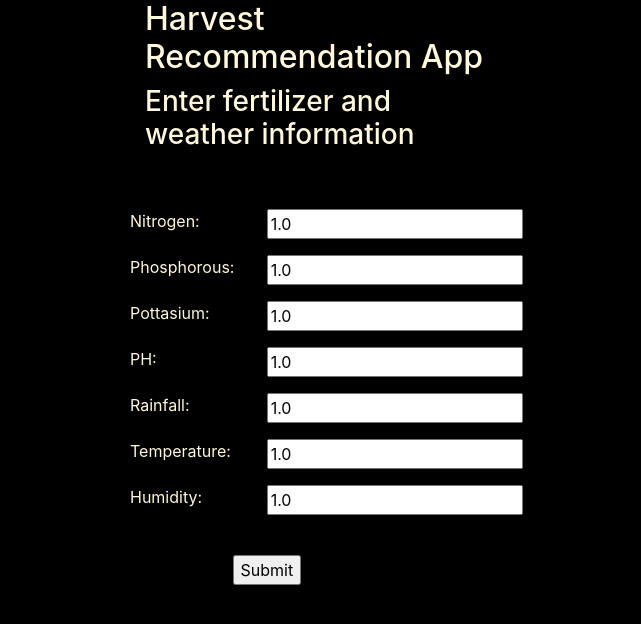
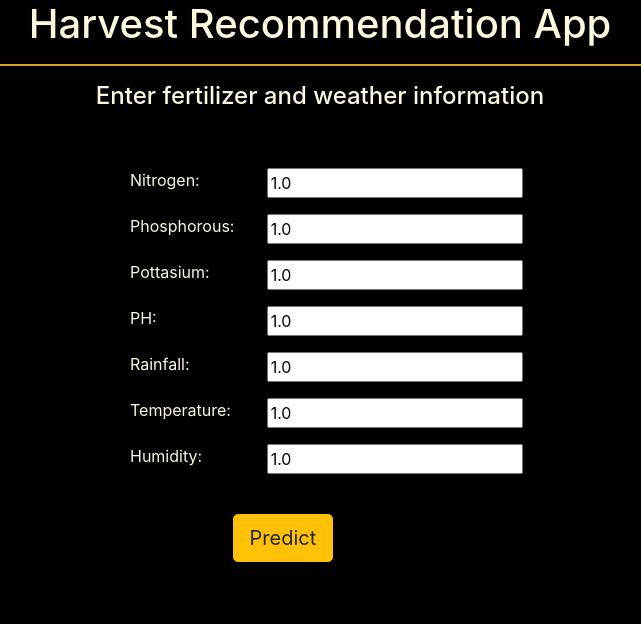
Before and after one commit to DashankaNadeeshanDeSilva/Harvest-Recommendation-App, a Flask app: page / in a window 1280 px wide. Shown: the top 624 px of the page, without its empty margins (320-961 px from the left). Run offline with Flask 2, Linux system fonts and the light colour scheme; parts of the project's set-up code (start-up, migrations or seed data) failed here and were passed over; some libraries are stand-ins or nearby versions.

Commit message:
Update html interface

```diff
--- a/templates/harvest_recommend.html
+++ b/templates/harvest_recommend.html
@@ -6,10 +6,11 @@
 <body style="background-color: black; color: cornsilk">
 <div class="container" >
 <div class="row">
-  <div class="col-sm-4"></div>
-  <div class="blockquote col-sm-4">
-  <h2>Harvest Recommendation App</h2>
-  <h3>Enter fertilizer and weather information</h3>
+  <div class="col-sm-2"></div>
+  <div class="blockquote col-sm-8">
+  <h1 style="text-align: center">Harvest Recommendation App</h1>
+    <hr style="border: 1px solid goldenrod"/>
+  <h4 style="text-align: center">Enter fertilizer and weather information</h4>
   </div>
   </div>
 
@@ -92,7 +93,7 @@
   <div class="row">
     <div class="col-sm-3"></div>
     <div class="form-group col-sm-4">
-  <input type="submit" value="Submit">
+  <input class="btn btn-warning btn-lg" style="" type="submit" value="Predict">
     </div>
   </div>
 </form>
```
Also changed, not shown: templates/harvest_recommend_result.html (+17 -3 lines), templates/pic_trulli.png (added).
